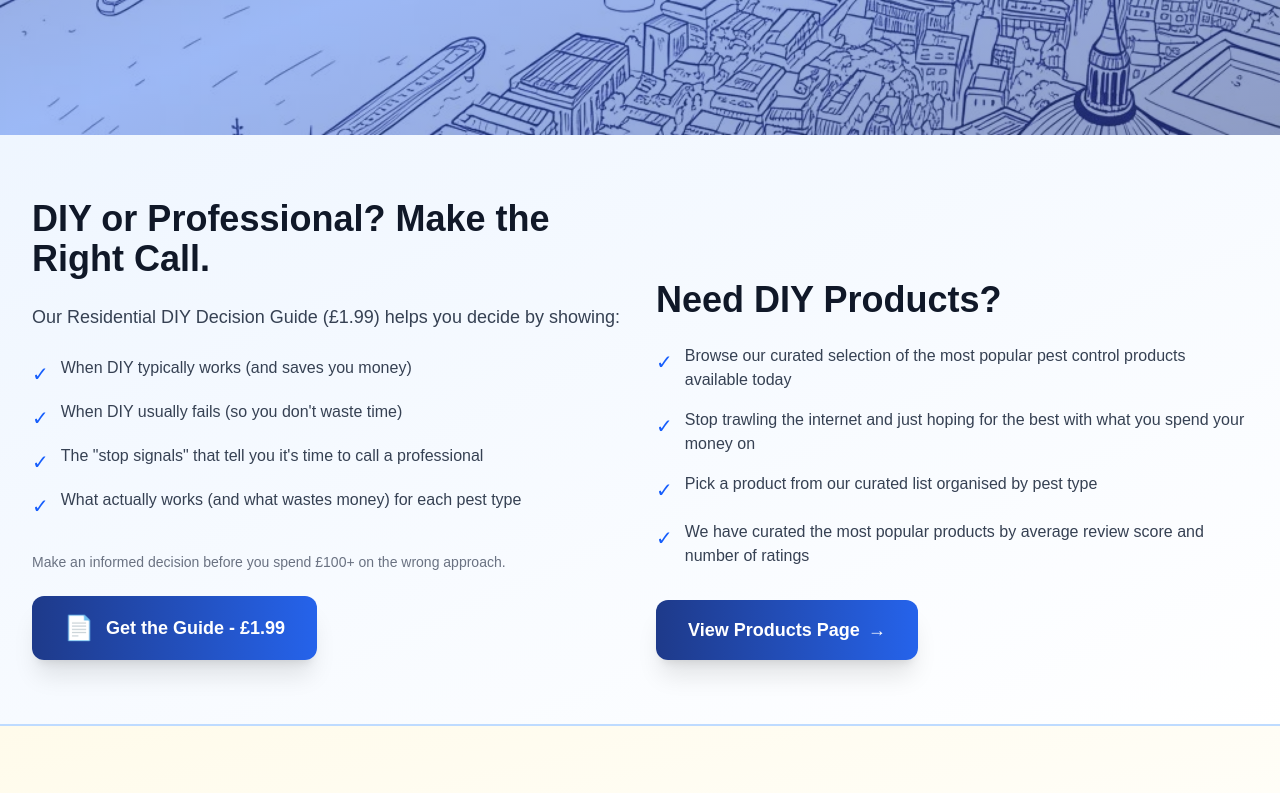
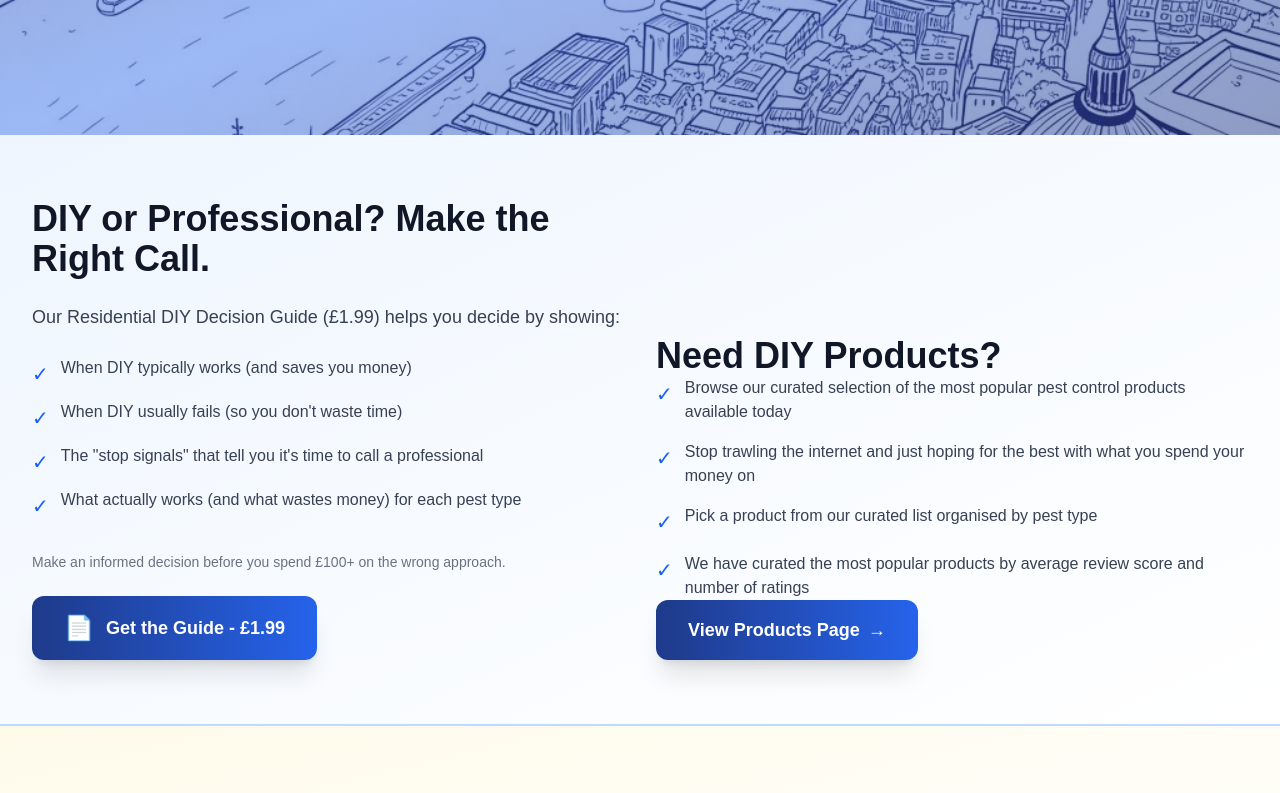
Before and after one commit to aarongeorghiades-hub/pestpro-index-v2-live, a Next.js app: page /residential in a window 1280 px wide. Shown: the part 469-1262 px from the top of the page. Built offline with nearby package versions, Linux system fonts and the light colour scheme; no server answers; the database is empty.

Commit message:
Fix: Move right title up and stretch bullets to fill space

```diff
--- a/app/residential/page.tsx
+++ b/app/residential/page.tsx
@@ -297,11 +297,11 @@ export default function ResidentialPage() {
 
             {/* RIGHT: PRODUCTS LINK */}
             <div className="text-left">
-              <h2 className="text-4xl font-black text-gray-900 mb-6">
+              <h2 className="text-4xl font-black text-gray-900 mb-0">
                 Need DIY Products?
               </h2>
               {/* 4 Bullets */}
-              <div className="space-y-4 mb-8 flex-grow">
+              <div className="space-y-4 flex-1 flex flex-col justify-center">
                 <div className="flex items-start gap-3">
                   <span className="text-blue-600 text-xl mt-1">✓</span>
                   <p className="text-gray-700">Browse our curated selection of the most popular pest control products available today</p>
```
